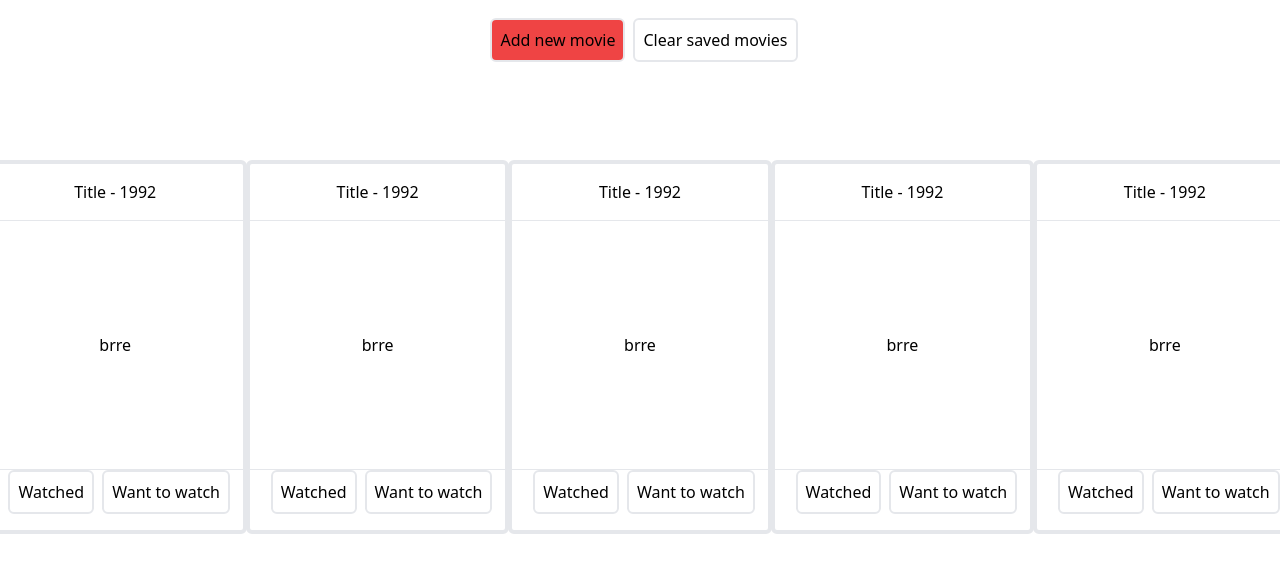
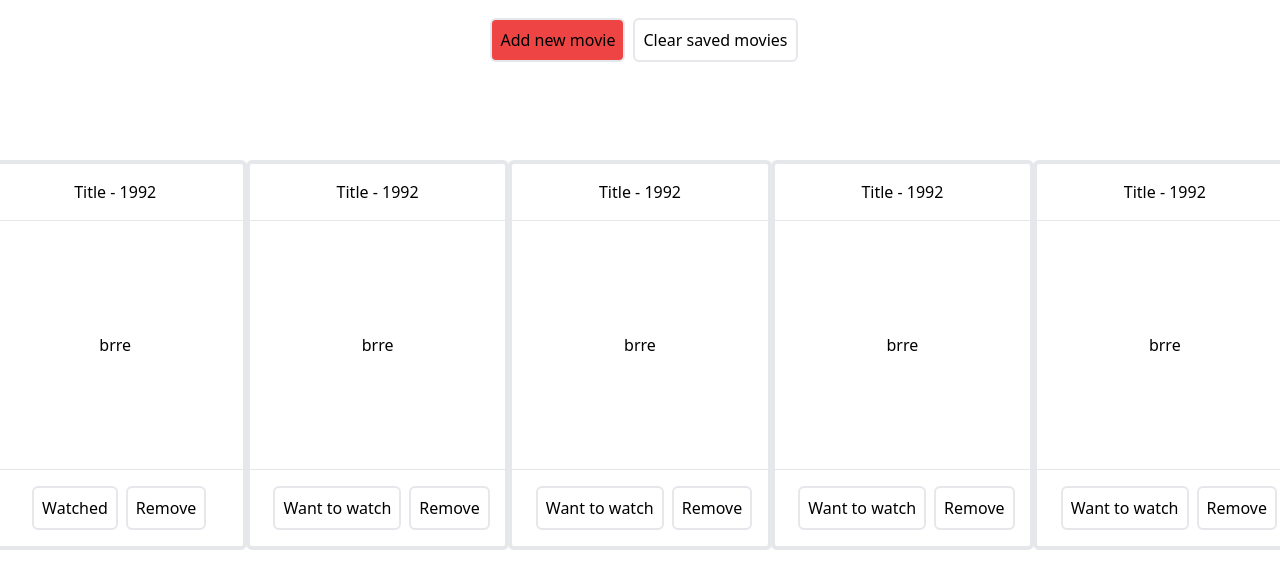
Before and after one commit to P-Hsgw/movies-library, a React (Create React App) app: page / in a window 1280 px wide. Shown: the top 588 px of the page. Built offline with nearby package versions, Linux system fonts and the light colour scheme; the HTML template or start-up script is replaced by a standard one.

Commit message:
Add a function for Card buttons to update watched state

```diff
--- a/src/components/Body.js
+++ b/src/components/Body.js
@@ -8,7 +8,7 @@ export const Body = () => {
       title: "Title",
       releaseDate: "1992",
       thumbnail: "brre",
-      isWatched: false,
+      isWatched: true,
     },
     {
       title: "Title",
--- a/src/components/Card.js
+++ b/src/components/Card.js
@@ -1,7 +1,13 @@
-import React from "react";
+import React, {useState} from "react";
 import { Button } from "./Button";
 
-export const Card = ({ title, releaseDate, thumbnail, isWatched }) => {
+export const Card = ({ title, releaseDate, thumbnail, isWatched, watchedClick }) => {
+  const [watched, setIsWatched] = useState(isWatched)
+
+  const changeIsWatched = () => {
+    setIsWatched(!watched)
+  }
+
   return (
     <div className=" flex items-center justify-center ">
       <div className="border-4 border-solid rounded-md w-89 text-center divide-y divide-fuchsia-300 h-min-max">
@@ -10,8 +16,8 @@ export const Card = ({ title, releaseDate, thumbnail, isWatched }) => {
         </div>
         <div className="p-28">{thumbnail}</div>
         <div>
-          <Button additionalClass="mb-4">Watched</Button>
-          <Button additionalClass="mb-4">Want to watch</Button>
+          <Button additionalClass="mb-4" handleClick={changeIsWatched}>{watched? ("Watched") : ("Want to watch")}</Button>
+          <Button additionalClass="mb-4 mt-4">Remove</Button>
         </div>
       </div>
     </div>
```
